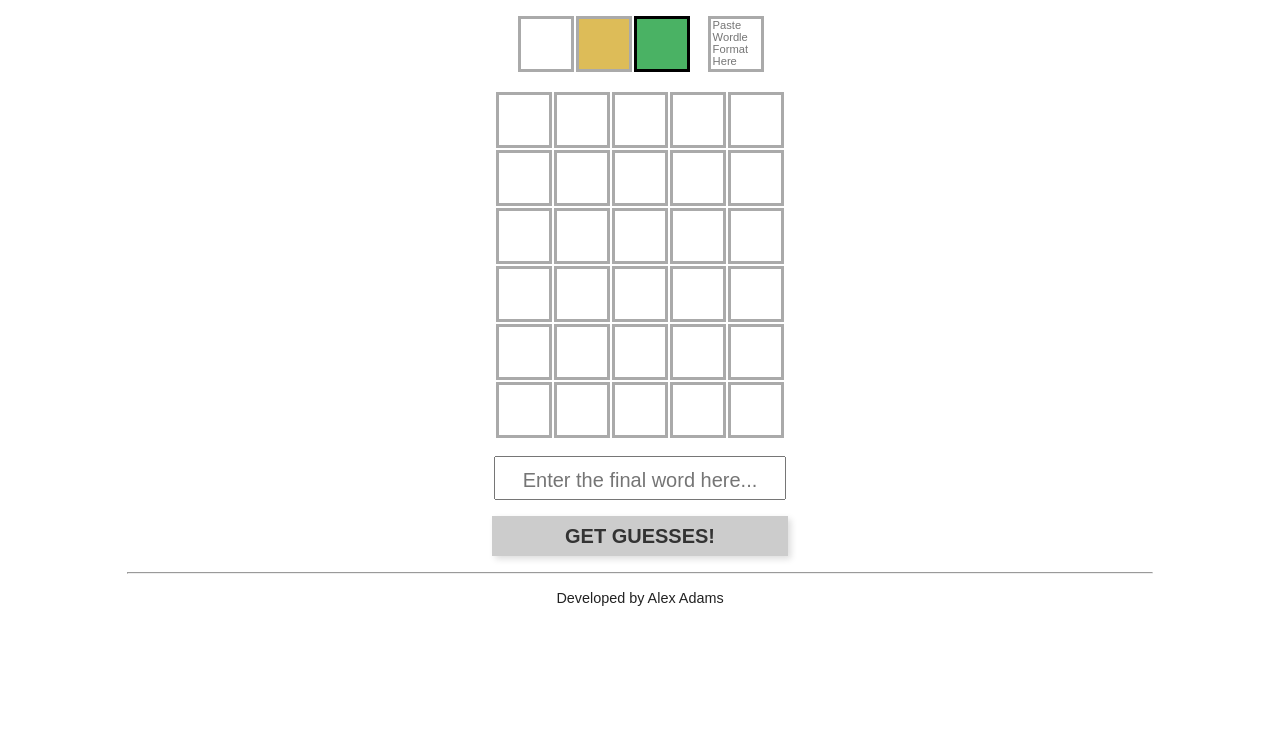
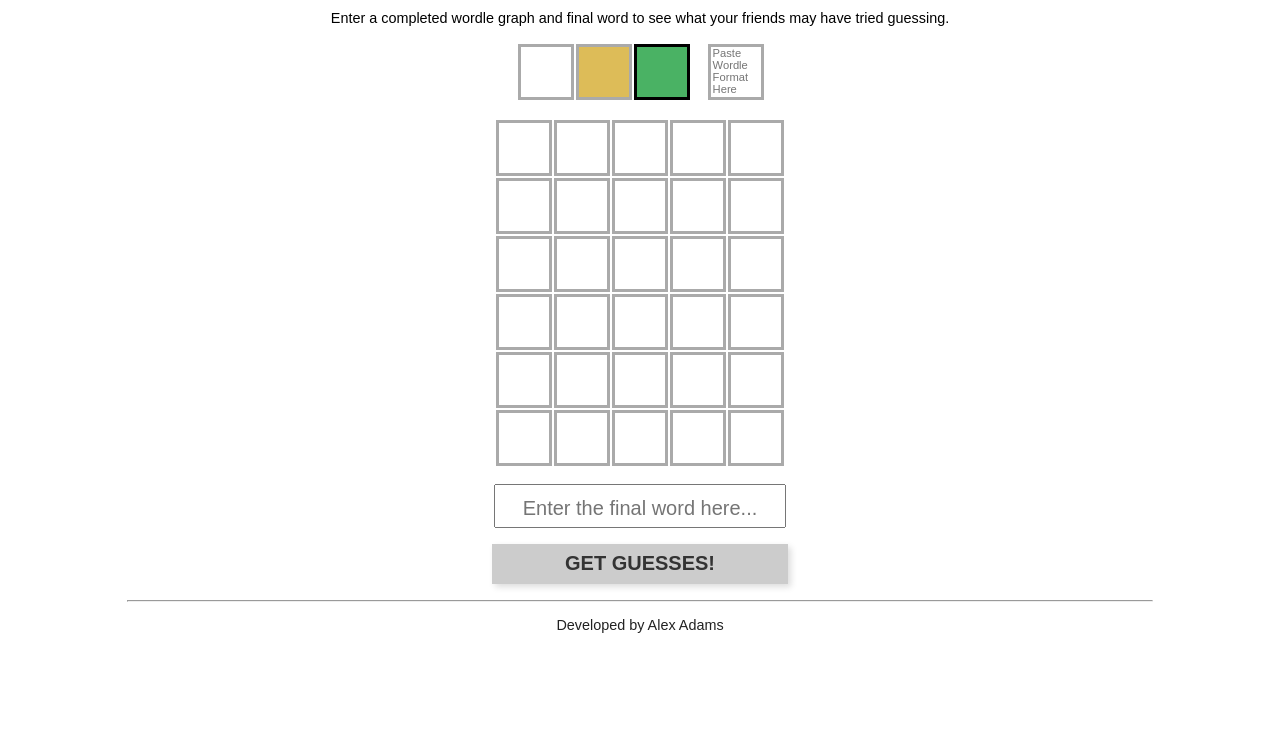
Before and after one commit to HayaiAlex/Wordle-Guesser, a plain HTML site: page index.html in a window 1280 px wide. Shown: the part 63-800 px from the top of the page. Drawn offline with Linux system fonts and the light colour scheme.

Commit message:
Added descriptive summary

```diff
--- a/index.html
+++ b/index.html
@@ -13,6 +13,8 @@
     <h1>WORDLE GUESS GUESSER</h1>
     <hr>
   </header>
+
+  <p id="summary">Enter a completed wordle graph and final word to see what your friends may have tried guessing.</p>
 
   <div id="inputs">
 
--- a/styles.css
+++ b/styles.css
@@ -20,6 +20,13 @@ h1 {
   text-align: center;
   font-size: 2rem;
   letter-spacing: 0.2rem;
+}
+
+#summary {
+  text-align: center;
+  font-size: 0.9rem;
+  /* font-style: italic; */
+  padding: 0 1rem;
 }
 
 td {
```
